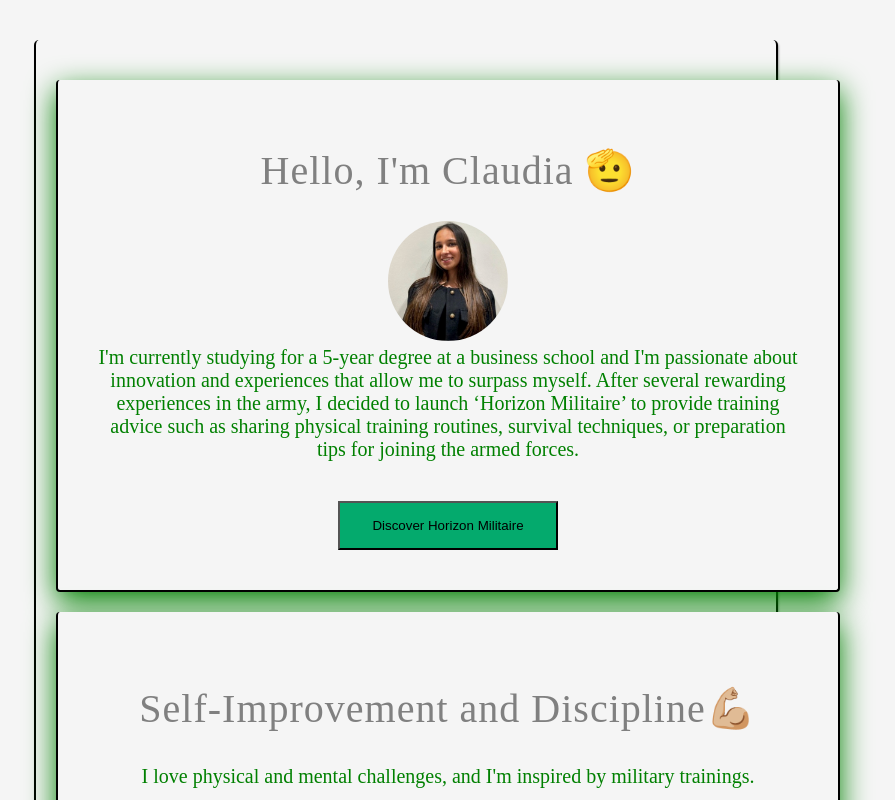
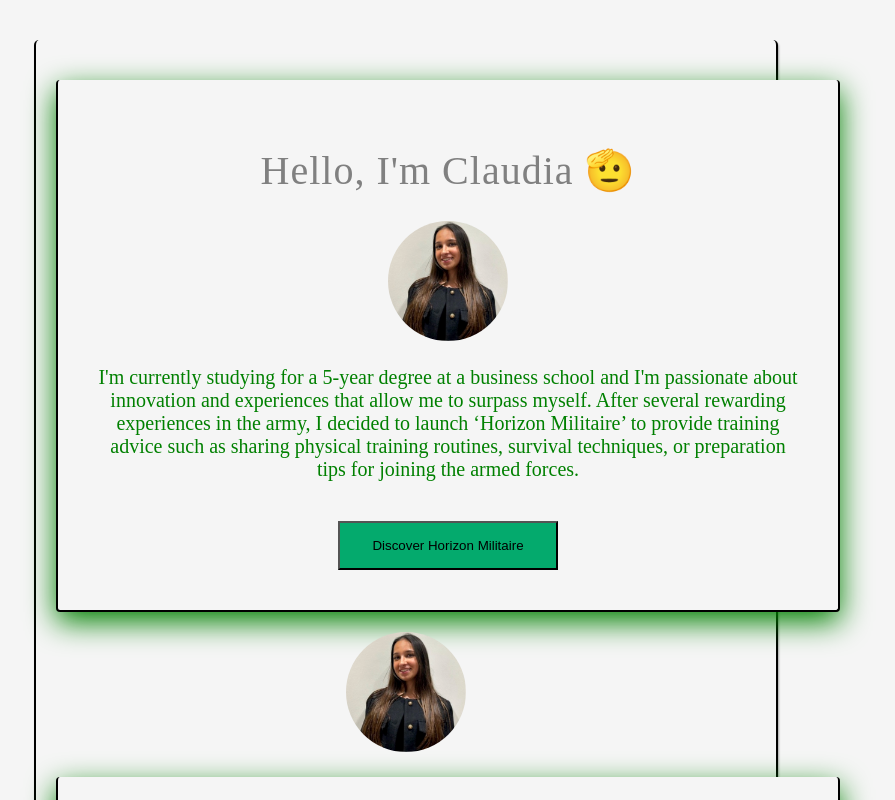
Before and after one commit to claudia-bourrel/my-profile, a plain HTML site: page index.html in a window 1280 px wide. Shown: the top 800 px of the page, without its empty margins (234-1129 px from the left). Drawn offline with Linux system fonts and the light colour scheme.

Commit message:
Update index.html

```diff
--- a/index.html
+++ b/index.html
@@ -17,11 +17,10 @@
         <div class="card-white" id="introduction">
             <h1>Hello, I'm Claudia 🫡</h1>
 
-
+ 	<img src="profile-picture.png" class="img-circle shadowed" width="120px" alt="Claudia Bourrel">
 
  	<p>
- 	<img src="profile-picture.png" class="img-circle shadowed" width="120px" alt="Claudia Bourrel">
-   <BR>
+
    I'm currently studying for a 5-year degree at a business school and I'm passionate about innovation and experiences that allow me to surpass myself. After several rewarding experiences in the army, I decided to launch ‘Horizon Militaire’ to provide training advice such as sharing physical training routines, survival techniques, or preparation tips for joining the armed forces.
  	</p>
 
@@ -29,8 +28,7 @@
     class="btn-darkgreen" target="_blank">
     <button type="button" class="my-button"> Discover Horizon Militaire</button></a></div>
 
-
-
+<img src="profile-picture.png" class="img-circle shadowed" width="120px" alt="Claudia Bourrel">
 
         <div class="card-white">
              <h2>Self-Improvement and Discipline💪🏼</h2>
```
